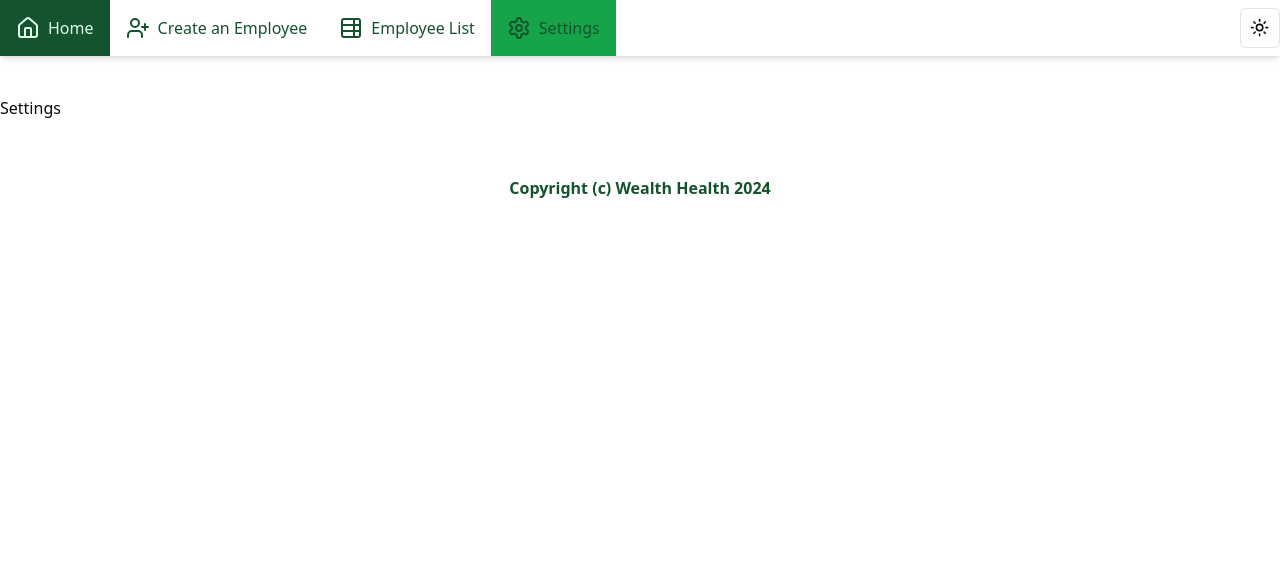
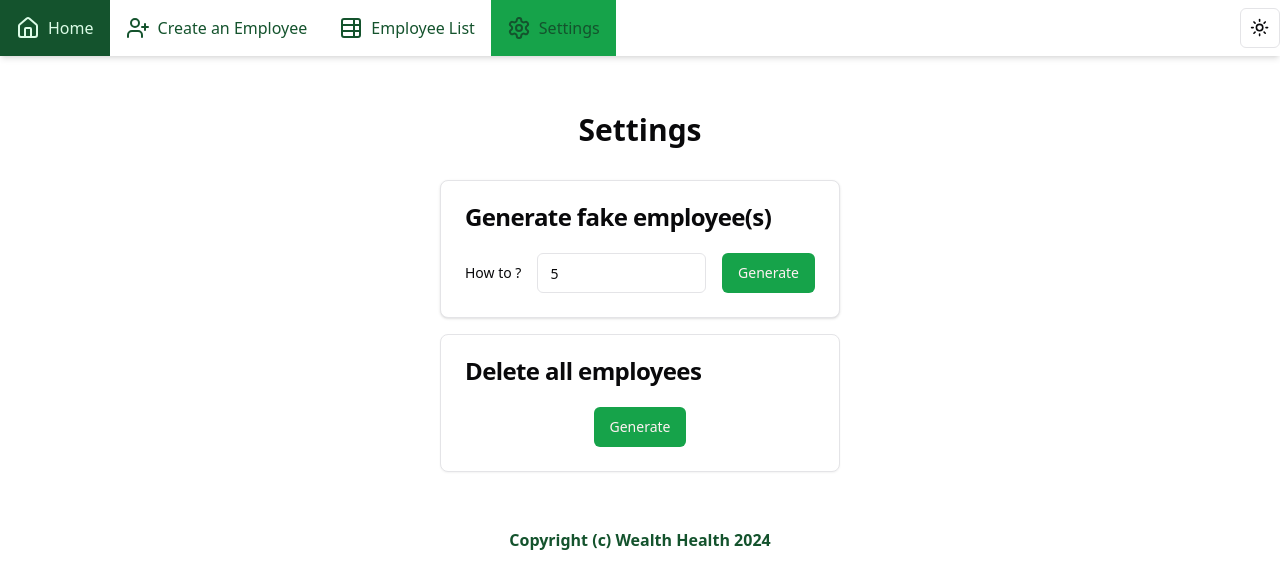
Before and after one commit to code9g/HRnet, a React (Vite) app: page /HRnet/settings in a window 1280 px wide. Shown: the top 588 px of the page. Built offline with nearby package versions, Linux system fonts and the light colour scheme.

Commit message:
Ajout fonctionnalités settings

```diff
--- a/src/pages/CreateEmployee.jsx
+++ b/src/pages/CreateEmployee.jsx
@@ -36,12 +36,10 @@ function CreateEmployee() {
 
   return (
     <>
-      <div className="p-4">
-        <h2 className="text-3xl text-pri text-center font-bold mb-4 p-4">
-          Create an Employee
-        </h2>
-        <EmployeeForm employee={employee} submit={submit} />
-      </div>
+      <h2 className="text-3xl text-center font-bold mb-4 p-4">
+        Create an Employee
+      </h2>
+      <EmployeeForm employee={employee} submit={submit} />
     </>
   );
 }
--- a/src/pages/EmployeeList.jsx
+++ b/src/pages/EmployeeList.jsx
@@ -124,7 +124,12 @@ const columns = [
 function EmployeeList() {
   const employees = useEmployeesSelector();
 
-  return <DataTable columns={columns} data={employees} />;
+  return (
+    <>
+      <h2 className="text-3xl text-center font-bold mb-4 p-4">Employee List</h2>
+      <DataTable columns={columns} data={employees} />;
+    </>
+  );
 }
 
 EmployeeList.propTypes = {};
--- a/src/pages/Settings.jsx
+++ b/src/pages/Settings.jsx
@@ -1,5 +1,72 @@
+import { Button } from "@/components/ui/button";
+import { Card, CardContent, CardHeader, CardTitle } from "@/components/ui/card";
+import { Input } from "@/components/ui/input";
+import { Label } from "@/components/ui/label";
+import {
+  createEmployee,
+  deleteAllEmployees,
+} from "@/redux/slices/employeesSlice";
+import { useRef } from "react";
+import { useDispatch } from "react-redux";
+import employees from "../data/employees.json";
+
 function Settings() {
-  return <div>Settings</div>;
+  const fakeRef = useRef(null);
+  const dispatch = useDispatch();
+
+  const handleGenerate = (e) => {
+    e.preventDefault();
+    let value = parseInt(fakeRef.current.value, 10);
+    console.log(`Add ${value} fake employee(s)`);
+
+    const n = employees.length;
+    let i;
+    while (value > 0) {
+      i = Math.ceil(Math.random() * n);
+      dispatch(createEmployee(employees[i]));
+      value--;
+    }
+  };
+
+  const handleDeleteAll = (e) => {
+    e.preventDefault();
+    console.log("Remove all employees");
+    dispatch(deleteAllEmployees());
+  };
+
+  return (
+    <>
+      <h2 className="text-3xl text-center font-bold mb-4 p-4">Settings</h2>
+      <div className="flex flex-col gap-4 w-[400px] mx-auto">
+        <Card className="shadow">
+          <CardHeader>
+            <CardTitle>Generate fake employee(s)</CardTitle>
+          </CardHeader>
+          <CardContent>
+            <div className="flex flex-row items-center gap-4">
+              <Label htmlFor="fake" className="text-nowrap">
+                How to ?
+              </Label>
+              <Input ref={fakeRef} id="fake" type="number" defaultValue={5} />
+              <Button type="button" onClick={handleGenerate}>
+                Generate
+              </Button>
+            </div>
+          </CardContent>
+        </Card>
+        <Card>
+          <CardHeader>
+            <CardTitle>Delete all employees</CardTitle>
+          </CardHeader>
+          <CardContent className="text-center">
+            <Button type="button" onClick={handleDeleteAll}>
+              Generate
+            </Button>
+          </CardContent>
+        </Card>
+      </div>
+    </>
+  );
 }
 
 Settings.propTypes = {};
--- a/src/redux/slices/employeesSlice.js
+++ b/src/redux/slices/employeesSlice.js
@@ -14,10 +14,15 @@ const employeesSlice = createSlice({
     },
     updateEmployee: employeesAdapter.setOne,
     deleteEmployee: employeesAdapter.removeOne,
+    deleteAllEmployees: employeesAdapter.removeAll,
   },
 });
 
-export const { testEmployee, createEmployee, updateEmployee, deleteEmployee } =
-  employeesSlice.actions;
+export const {
+  createEmployee,
+  updateEmployee,
+  deleteEmployee,
+  deleteAllEmployees,
+} = employeesSlice.actions;
 
 export default employeesSlice;
```
